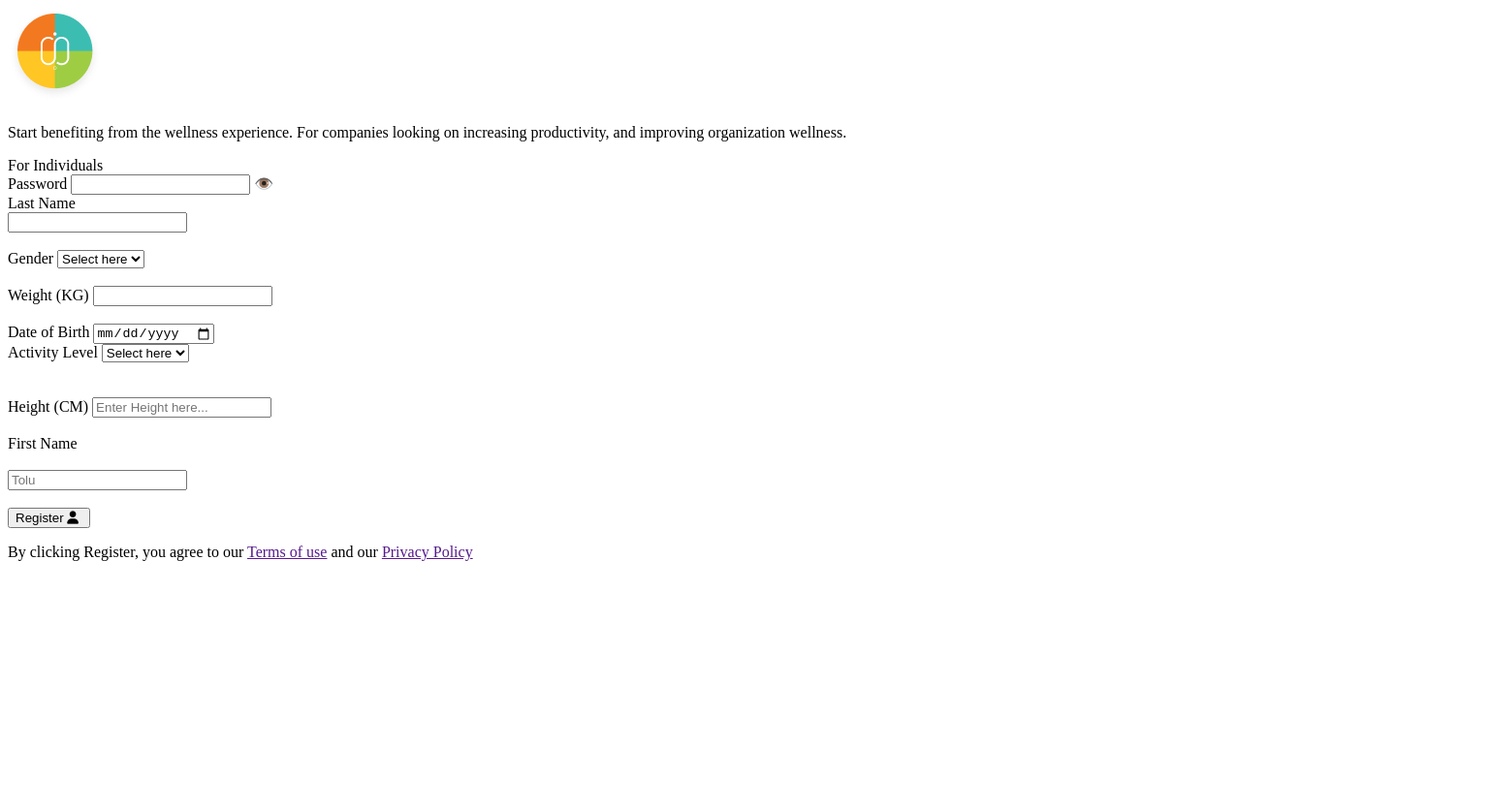
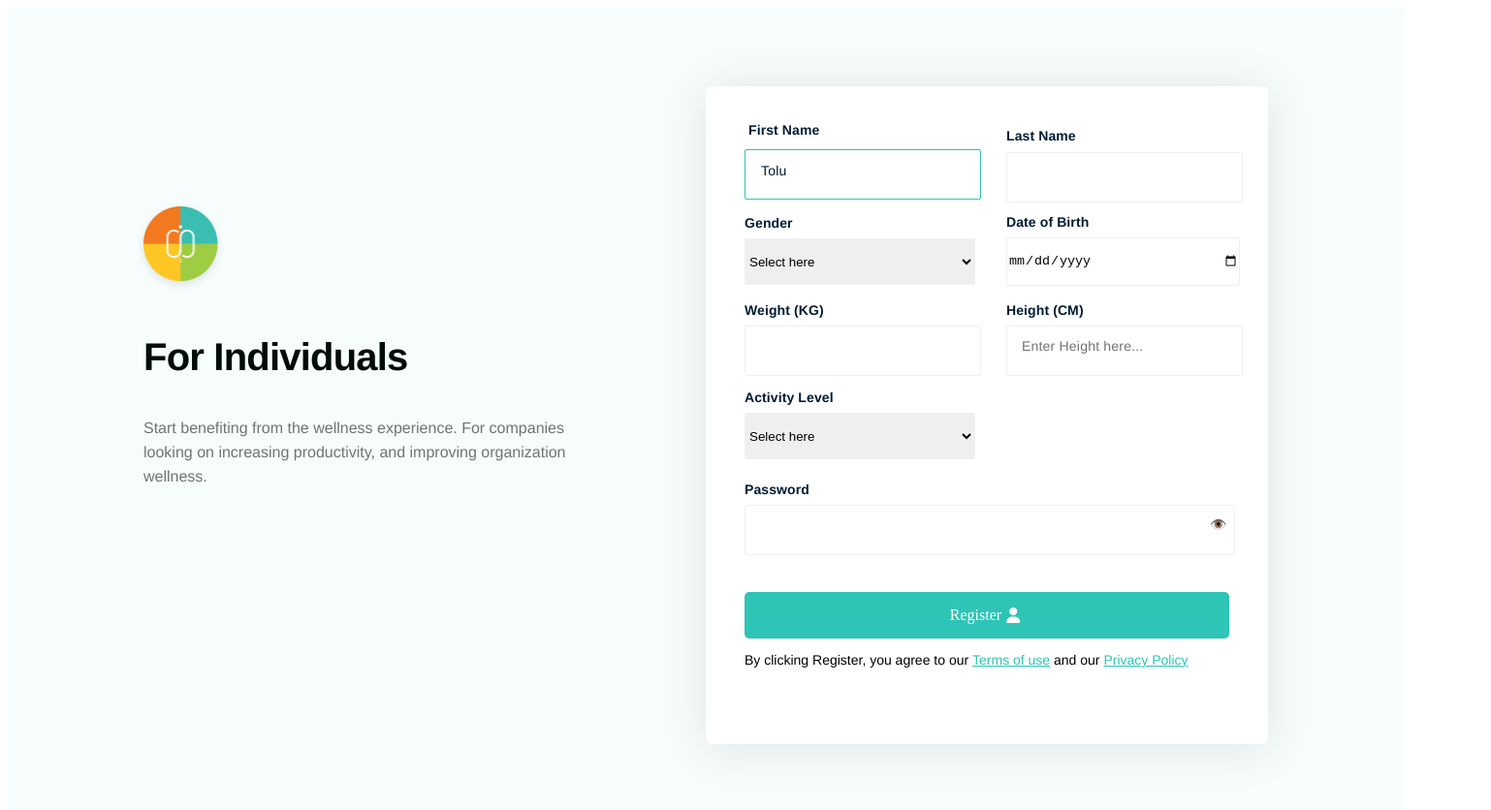
Before and after one commit to Takinnuoye5/register-form1, a plain HTML site: page index.html in a window 1280 px wide. Shown: the whole page at 97% size, 1538 px wide, since content can reach past the window. Before the commit the page ends 800 px from the top, so only its background shows below. Drawn offline with Linux system fonts and the light colour scheme.

Commit message:
updated the file names in index.html

```diff
--- a/index.html
+++ b/index.html
@@ -8,7 +8,7 @@
       rel="stylesheet"
       href="https://cdnjs.cloudflare.com/ajax/libs/font-awesome/6.0.0/css/all.min.css"
     />
-    <link rel="stylesheet" href="figma.css" />
+    <link rel="stylesheet" href="index.css" />
   </head>
 
   <body>
```
